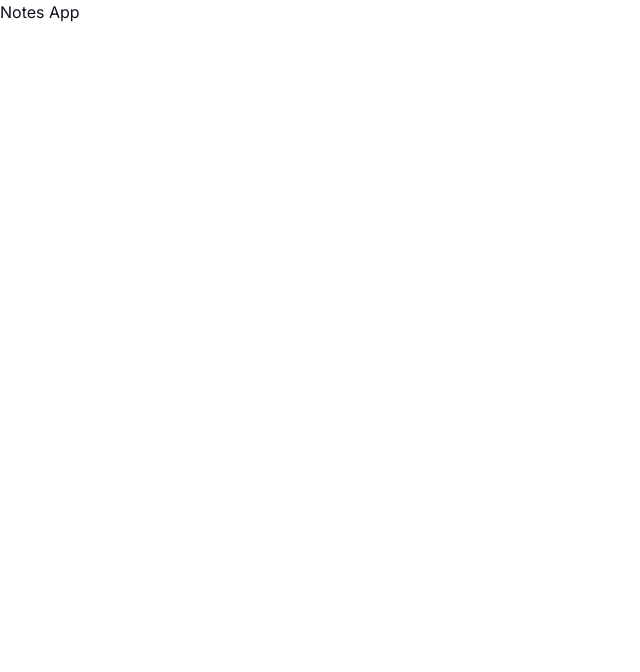
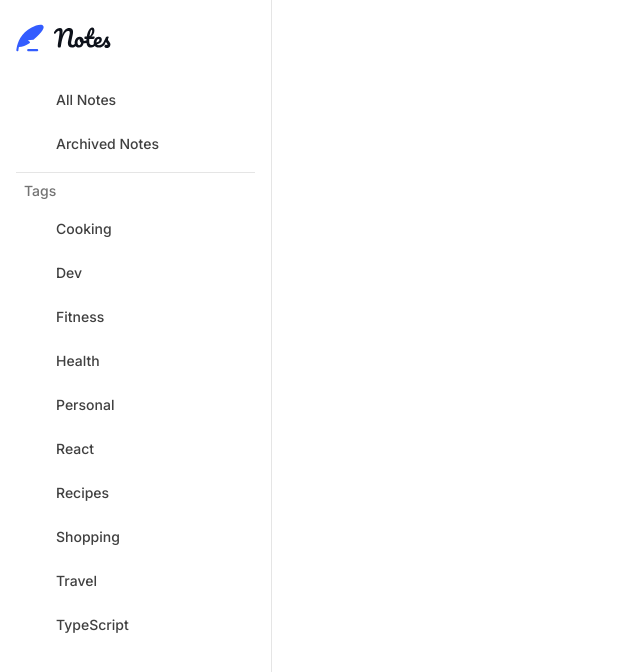
Before and after one commit to amine-bambrik-p8/notes-app, a Next.js app: page / in a window 1280 px wide. Shown: the top 672 px of the page, without its empty margins (0-640 px from the left). Built offline with nearby package versions, Linux system fonts and the light colour scheme.

Commit message:
Create side-nav app layout

```diff
--- /dev/null
+++ b/src/app/(menu)/layout.tsx
@@ -0,0 +1,20 @@
+import { SideNav } from '@/components/navigation/side-nav';
+
+export default function SidebarLayout({
+  children,
+}: Readonly<{
+  children: React.ReactNode;
+}>) {
+  return (
+    <div className="flex h-full flex-col md:flex-row">
+      {/* Sidenav */}
+      <div className="hidden max-w-68 shrink grow md:block">
+        <SideNav></SideNav>
+      </div>
+      {/* Content */}
+      <div className="flex-1 overflow-y-auto max-md:rounded-t-xl">
+        {children}
+      </div>
+    </div>
+  );
+}
--- /dev/null
+++ b/src/app/(menu)/page.tsx
@@ -0,0 +1,3 @@
+export default function EmptyPage() {
+  return <></>;
+}
--- a/src/app/page.tsx
+++ /dev/null
@@ -1,3 +0,0 @@
-export default function Home() {
-  return <div>Notes App</div>;
-}
```
